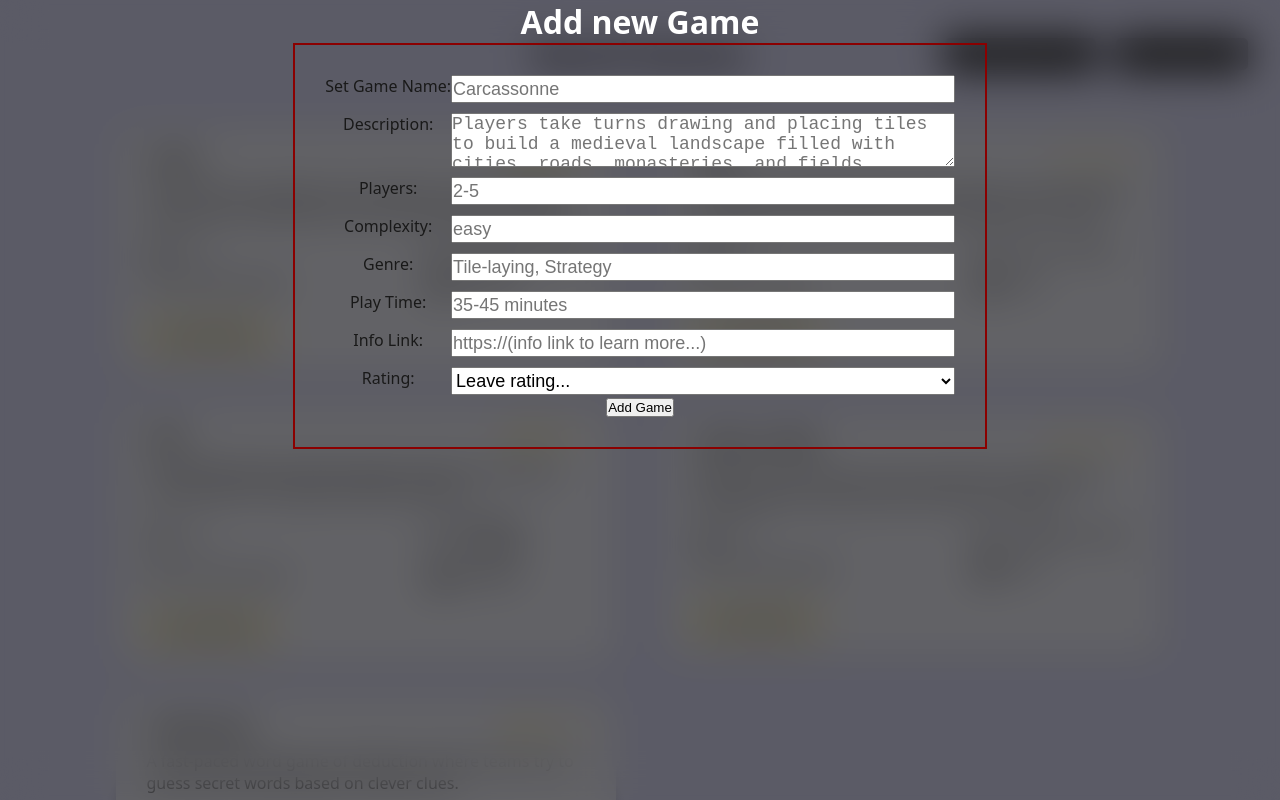
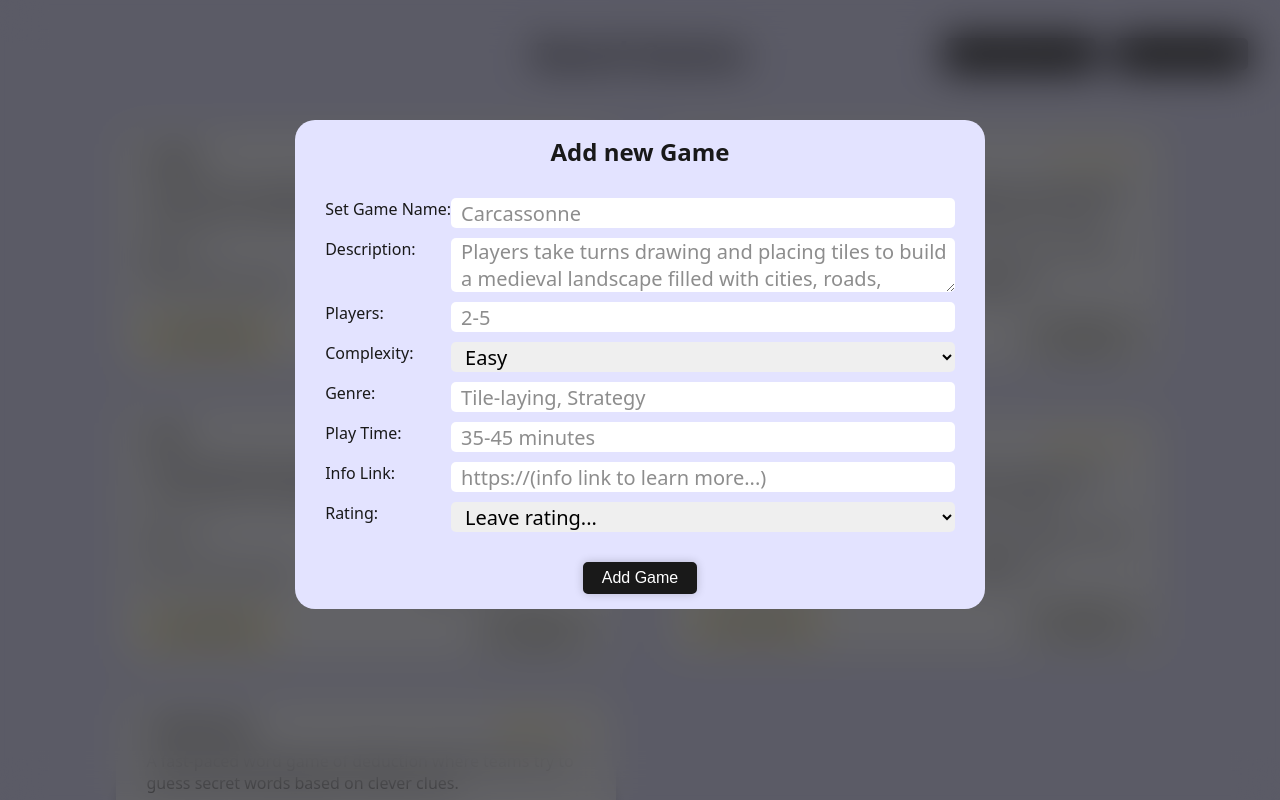
Before and after one commit to ilicc-sara/Board-Games, a React (Vite) app: page / in a window 1280 px wide. Both pictures are taken after a click on the button "Add New Game". Shown: the top 800 px of the page. Built offline with nearby package versions, Linux system fonts and the light colour scheme.

Commit message:
finished

```diff
--- a/src/App.jsx
+++ b/src/App.jsx
@@ -1,10 +1,10 @@
-import { useState } from "react";
+import { useState, useEffect } from "react";
 import "./App.css";
 import { info } from "./data";
 import GameDetails from "./GameDetails";
 import DisplayRatingStars from "./DisplayRatingStars";
 import AppBtn from "./AppBtn";
-import Input from "./Input";
+import Form from "./Form";
 import { useRef } from "react";
 import { useReactToPrint } from "react-to-print";
 
@@ -22,9 +22,8 @@
     link: "",
     rating: "",
     id: crypto.randomUUID(),
+    isEditing: false,
   });
-  console.log(inputs);
-  console.log(information);
 
   const contentRef = useRef(null);
   const reactToPrintFn = useReactToPrint({ contentRef });
@@ -62,7 +61,59 @@
 
   function handleSubmit(e) {
     e.preventDefault();
-    setInformation((prev) => [...prev, inputs]);
+
+    if (information.every((game) => !game.isEditing)) {
+      setInformation((prev) => [...prev, inputs]);
+    } else {
+      setInformation((prev) =>
+        prev.map((game) => {
+          if (game.isEditing) {
+            return { ...inputs };
+          } else return game;
+        })
+      );
+    }
+
+    setInputs({
+      name: "",
+      description: "",
+      players: "",
+      complexity: "",
+      genre: "",
+      playTime: "",
+      link: "",
+      rating: "",
+      id: crypto.randomUUID(),
+    });
+    setInformation((prev) =>
+      prev.map((game) => {
+        return { ...game, isEditing: false };
+      })
+    );
+    setShowForm(false);
+  }
+
+  function setEditing(game) {
+    setShowForm(true);
+
+    setInputs({ ...game });
+    setInformation((prev) =>
+      prev.map((gameItem) => {
+        if (game.id === gameItem.id) {
+          return { ...gameItem, isEditing: true };
+        } else return { ...gameItem, isEditing: false };
+      })
+    );
+  }
+
+  const isEditing = information.every((game) => !game.isEditing);
+
+  function closeOverlay() {
+    setInformation((prev) =>
+      prev.map((game) => {
+        return { ...game, isEditing: false };
+      })
+    );
     setInputs({
       name: "",
       description: "",
@@ -80,87 +131,13 @@
   return (
     <div ref={contentRef}>
       {showForm && (
-        <div className="overlay" onClick={() => setShowForm(false)}>
-          <h1 style={{ color: "white" }}>Add new Game</h1>
-          <form onClick={(e) => e.stopPropagation()} onSubmit={handleSubmit}>
-            <div className="inputs-and-labels">
-              <label>Set Game Name:</label>
-              <Input
-                name="name"
-                value={inputs.name}
-                handleOnChange={handleInputChange}
-                placeholder="Carcassonne"
-              />
-
-              <label>Description:</label>
-              <textarea
-                type="text"
-                name="description"
-                value={inputs.description}
-                onChange={(e) => handleInputChange(e)}
-                required
-                placeholder="Players take turns drawing and placing tiles to build a medieval landscape filled with cities, roads, monasteries, and fields."
-              />
-
-              <label>Players:</label>
-              <Input
-                name="players"
-                value={inputs.players}
-                handleOnChange={handleInputChange}
-                placeholder="2-5"
-              />
-
-              <label>Complexity:</label>
-              <Input
-                name="complexity"
-                value={inputs.complexity}
-                handleOnChange={handleInputChange}
-                placeholder="easy"
-              />
-
-              <label>Genre:</label>
-              <Input
-                name="genre"
-                value={inputs.genre}
-                handleOnChange={handleInputChange}
-                placeholder="Tile-laying, Strategy"
-              />
-
-              <label>Play Time:</label>
-              <Input
-                name="playTime"
-                value={inputs.playTime}
-                handleOnChange={handleInputChange}
-                placeholder="35-45 minutes"
-              />
-
-              <label>Info Link:</label>
-              <Input
-                name="link"
-                value={inputs.link}
-                handleOnChange={handleInputChange}
-                placeholder="https://(info link to learn more...)"
-              />
-
-              <label>Rating:</label>
-              <select
-                type="text"
-                name="rating"
-                value={inputs.rating}
-                onChange={(e) => handleInputChange(e)}
-                placeholder="How would you rate this game?"
-              >
-                <option value="0">Leave rating...</option>
-                <option value="1">1</option>
-                <option value="2">2</option>
-                <option value="3">3</option>
-                <option value="4">4</option>
-                <option value="5">5</option>
-              </select>
-            </div>
-
-            <button> Add Game </button>
-          </form>
+        <div className="overlay" onClick={() => closeOverlay()}>
+          <Form
+            handleSubmit={handleSubmit}
+            isEditing={isEditing}
+            inputs={inputs}
+            handleInputChange={handleInputChange}
+          />
         </div>
       )}
 
@@ -197,9 +174,14 @@
               complexity={game.complexity}
             />
 
-            <AppBtn variation="link-btn" href={game.link}>
-              Learn More
-            </AppBtn>
+            <div className="link-and-edit">
+              <AppBtn variation="link-btn" href={game.link}>
+                Learn More
+              </AppBtn>
+              <AppBtn variation="edit-btn" handleClick={() => setEditing(game)}>
+                Edit
+              </AppBtn>
+            </div>
           </article>
         ))}
       </main>
@@ -207,13 +189,13 @@
   );
 }
 // dodati sledece funkcionalnosti
-// dodavanje nove igrice :
-// dodati neko dugme add new game
-// kad se na njega klikne treba se pojaviti overlay i forma po sredini ekrana
-// submit forme pravi novu igricu
-// edit postojece igrice
-// svako dugme treba imati mali edit btn
-// kad se klikne na edit btn otvori se ista forma kao za dodavanje nove igrice samo je popunjena vrednostima iz igrice
+// dodavanje nove igrice : ✅
+// dodati neko dugme add new game ✅
+// kad se na njega klikne treba se pojaviti overlay i forma po sredini ekrana ✅
+// submit forme pravi novu igricu ✅
+// edit postojece igrice ✅
+// svako dugme treba imati mali edit btn ✅
+// kad se klikne na edit btn otvori se ista forma kao za dodavanje nove igrice samo je popunjena vrednostima iz igrice ✅
 // znaci potrebna ce biti neka komponenta createEditForm
 // za dugmad edit i create iskoristi app link componentu ✅
 
--- a/src/AppBtn.jsx
+++ b/src/AppBtn.jsx
@@ -7,11 +7,15 @@
   let modifierClassName;
 
   if (variation === "primary-btn") {
-    modifierClassName = "primary-btn";
+    modifierClassName = "btn-primary";
   }
 
   if (variation === "link-btn") {
     modifierClassName = "btn-link";
+  }
+
+  if (variation === "edit-btn") {
+    modifierClassName = "btn-edit";
   }
 
   if (href) {
--- /dev/null
+++ b/src/Form.jsx
@@ -0,0 +1,97 @@
+import React from "react";
+import Input from "./Input";
+import AppBtn from "./AppBtn";
+
+function Form(props) {
+  const { handleSubmit, isEditing, inputs, handleInputChange } = props;
+  return (
+    <form onClick={(e) => e.stopPropagation()} onSubmit={handleSubmit}>
+      <h2> {`${isEditing ? "Add new Game" : "Edit Game"}`}</h2>
+      <div className="inputs-and-labels">
+        <label>Set Game Name:</label>
+        <Input
+          name="name"
+          value={inputs.name}
+          handleOnChange={handleInputChange}
+          placeholder="Carcassonne"
+        />
+
+        <label>Description:</label>
+        <textarea
+          type="text"
+          name="description"
+          value={inputs.description}
+          onChange={(e) => handleInputChange(e)}
+          required
+          placeholder="Players take turns drawing and placing tiles to build a medieval landscape filled with cities, roads, monasteries, and fields."
+        />
+
+        <label>Players:</label>
+        <Input
+          name="players"
+          value={inputs.players}
+          handleOnChange={handleInputChange}
+          placeholder="2-5"
+        />
+
+        <label>Complexity:</label>
+        <select
+          type="text"
+          name="complexity"
+          value={inputs.complexity}
+          onChange={(e) => handleInputChange(e)}
+          required
+        >
+          <option>Easy</option>
+          <option>Medium</option>
+          <option>Hard</option>
+        </select>
+
+        <label>Genre:</label>
+        <Input
+          name="genre"
+          value={inputs.genre}
+          handleOnChange={handleInputChange}
+          placeholder="Tile-laying, Strategy"
+        />
+
+        <label>Play Time:</label>
+        <Input
+          name="playTime"
+          value={inputs.playTime}
+          handleOnChange={handleInputChange}
+          placeholder="35-45 minutes"
+        />
+
+        <label>Info Link:</label>
+        <Input
+          name="link"
+          value={inputs.link}
+          handleOnChange={handleInputChange}
+          placeholder="https://(info link to learn more...)"
+        />
+
+        <label>Rating:</label>
+        <select
+          type="text"
+          name="rating"
+          value={inputs.rating}
+          onChange={(e) => handleInputChange(e)}
+        >
+          <option value="0">Leave rating...</option>
+          <option value="1">1</option>
+          <option value="2">2</option>
+          <option value="3">3</option>
+          <option value="4">4</option>
+          <option value="5">5</option>
+        </select>
+      </div>
+
+      <AppBtn variation="primary-btn">
+        {`${isEditing ? "Add Game" : "Edit game"}`}
+      </AppBtn>
+    </form>
+  );
+}
+
+export default Form;
--- a/src/data.js
+++ b/src/data.js
@@ -10,6 +10,7 @@
     link: "https://youtu.be/6OF32Eq5DZo?si=1RSHugUTXe54Zo8t",
     rating: 4,
     id: crypto.randomUUID(),
+    isEditing: false,
   },
   {
     name: "Dixit",
@@ -22,6 +23,7 @@
     link: "https://youtu.be/YmPsn05nmh8?si=o8_9a_lXg3OEeSfc",
     rating: 0,
     id: crypto.randomUUID(),
+    isEditing: false,
   },
   {
     name: "Azul",
@@ -34,6 +36,7 @@
     link: "https://youtu.be/dXuucWGrFMQ?si=j7Mh7rpthXaOqC9f",
     rating: 3,
     id: crypto.randomUUID(),
+    isEditing: false,
   },
   {
     name: "Ticket to Ride",
@@ -46,6 +49,7 @@
     link: "https://youtu.be/UCZ0uQxvqv8?si=CQkRok_URZkvRyme",
     rating: 1,
     id: crypto.randomUUID(),
+    isEditing: false,
   },
   {
     name: "Codenames",
@@ -58,5 +62,6 @@
     link: "https://youtu.be/WErB95Brgbs?si=DO6TOXdLniDAJ6tN",
     rating: 2,
     id: crypto.randomUUID(),
+    isEditing: false,
   },
 ];
--- a/src/index.css
+++ b/src/index.css
@@ -140,7 +140,7 @@
   gap: 20px;
 }
 
-.primary-btn {
+.btn-primary {
   background-color: var(--text-color);
   color: white;
   /* padding: 5px 10px; */
@@ -150,8 +150,33 @@
   cursor: pointer;
 }
 
-.primary-btn:hover {
+.btn-primary:hover {
   box-shadow: inset 0 0 0 1px #fff;
+}
+
+.link-and-edit {
+  display: flex;
+  justify-content: space-between;
+  align-items: center;
+}
+
+.btn-edit {
+  background-color: var(--text-color);
+  color: var(--text-color);
+  border-color: var(--text-color);
+  border-radius: 5px;
+
+  cursor: pointer;
+  width: 100px;
+  background-color: #fff;
+
+  transition: all 0.4s;
+}
+
+.btn-edit:hover {
+  /* transform: scale(1.05); */
+  color: white;
+  background-color: var(--text-color);
 }
 
 .overlay {
@@ -165,11 +190,27 @@
   z-index: 5;
 }
 
+label {
+  font-size: 16px;
+  font-weight: 500;
+  text-align: left;
+}
+
 input,
 textarea,
 select {
-  height: 28px;
-  font-size: 18px;
+  height: 30px;
+  font-size: 20px;
+  padding-left: 10px;
+  border: none;
+  border-radius: 5px;
+  font-family: inherit;
+}
+
+input::placeholder,
+textarea::placeholder,
+select::placeholder {
+  color: rgb(141, 141, 141);
 }
 
 textarea {
@@ -177,10 +218,15 @@
 }
 
 form {
-  border: 2px solid darkred;
   width: fit-content;
-  margin: 0 auto;
-  padding: 30px;
+  margin: 15vh auto;
+  padding: 15px 30px;
+  background-color: rgb(227, 227, 255);
+  border-radius: 20px;
+  display: flex;
+  flex-direction: column;
+  align-items: center;
+  gap: 30px;
 }
 
 .inputs-and-labels {
```
